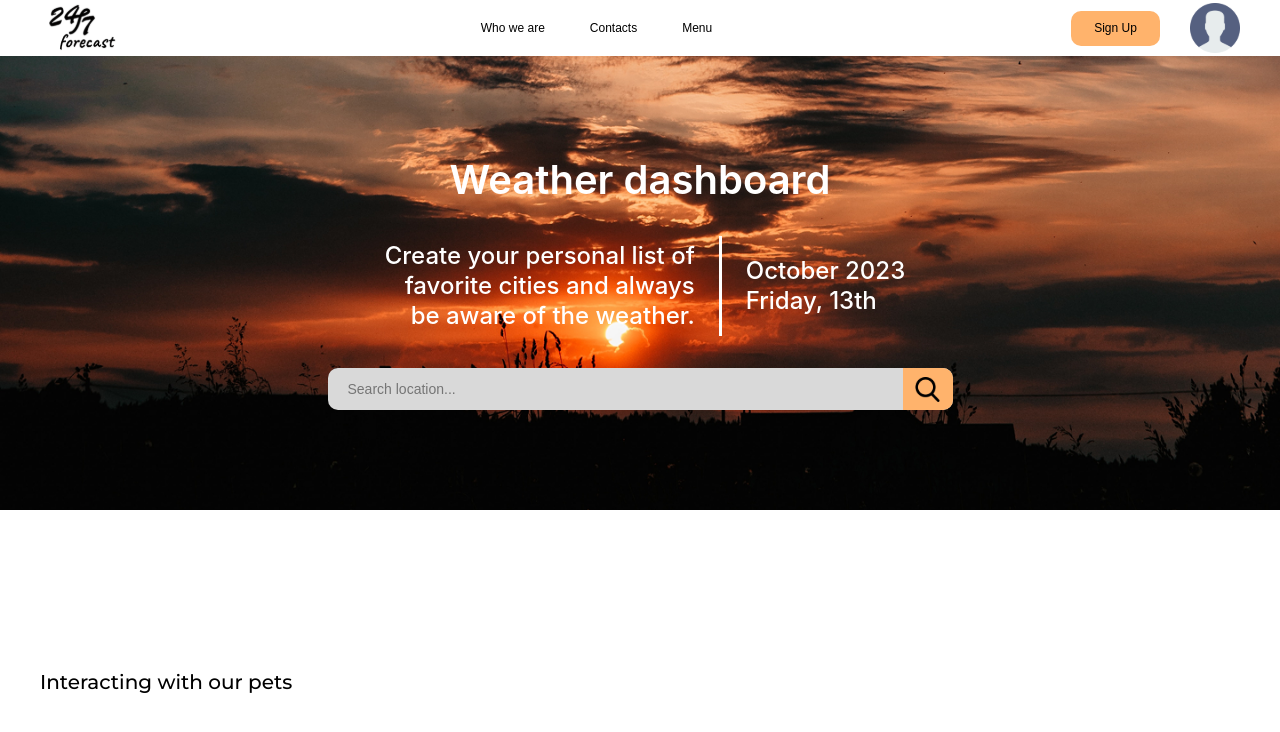
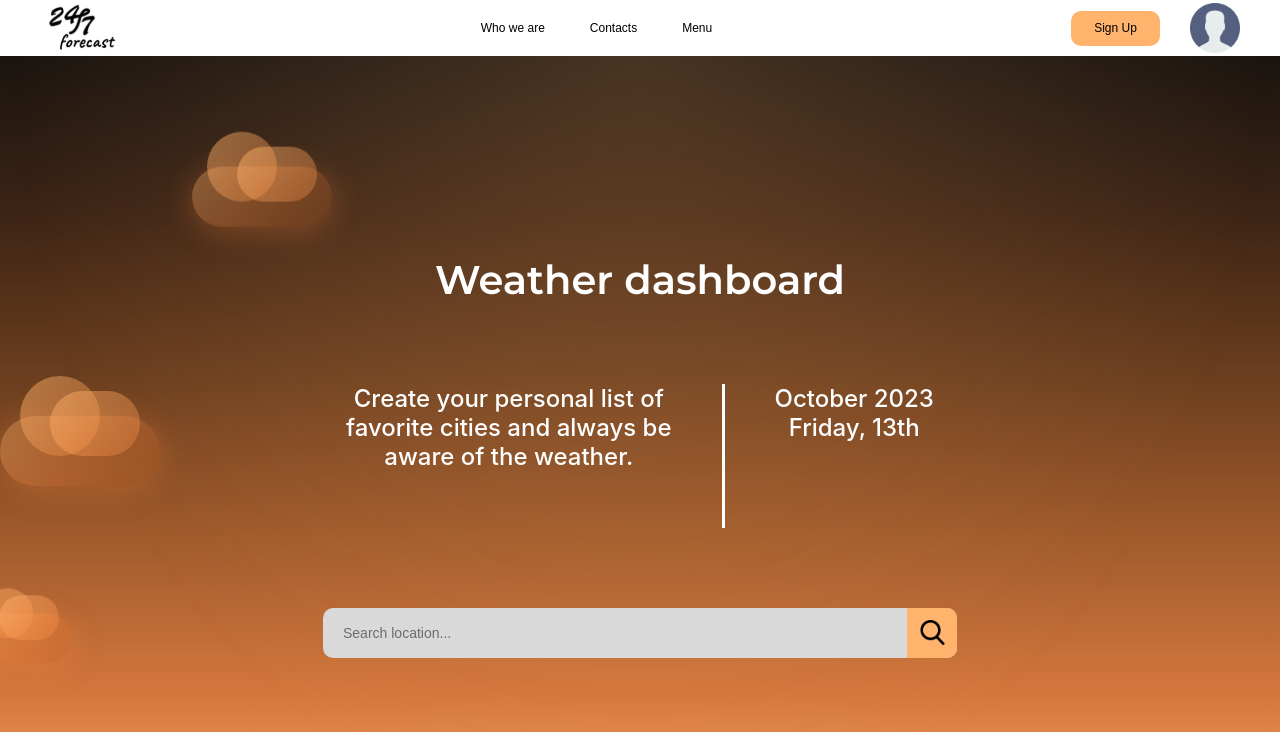
Before and after one commit to Sokolove-Olexii/weather-project, a React (Create React App) app: page / in a window 1280 px wide. Shown: the top 732 px of the page. Built offline with nearby package versions, Linux system fonts and the light colour scheme.

Commit message:
reconstructed Hero
added animation on background, need to fix logic

```diff
--- a/src/components/Hero/Hero.jsx
+++ b/src/components/Hero/Hero.jsx
@@ -18,14 +18,22 @@ export const Hero = ({ onSearch, handleKey }) => {
   };
   return (
     <section className={styles.Hero}>
+      <div className={styles.Hero_clouds}>
+        <div className={styles.Hero_cloud}></div>
+        <div className={styles.Hero_cloud}></div>
+        <div className={styles.Hero_cloud}></div>
+      </div>
       <Container>
         <div className={styles.Hero_contentWrapper}>
-          <h1 className={styles.Hero_title}>Weather dashboard</h1>
+          {/* <div className={styles.HeroTitlePosition}> */}
+          <h1 className={styles.HeroTitlePosition_title}>Weather dashboard</h1>
+          {/* </div> */}
           <div>
             <ul className={styles.HeroList}>
               <li className={styles.HeroList_li}>
-                Create your personal list of favorite cities and always be aware
-                of the weather.
+                Create your personal list of <br></br>
+                favorite cities and always be <br></br>
+                aware of the weather.
               </li>
               <li>
                 <div className={styles.HeroList_line}></div>
--- a/src/components/Hero/Hero.module.scss
+++ b/src/components/Hero/Hero.module.scss
@@ -1,67 +1,344 @@
 .Hero {
-  background-image: url("../../images/Hero-background.png");
-  background-size: cover;
-  background-position: center;
+  position: relative;
+  background: linear-gradient(
+    180deg,
+    #1a1410 0%,
+    #3d2415 20%,
+    #6b3e1e 40%,
+    #a05a2c 60%,
+    #d4773d 80%,
+    #ffb36c 100%
+  );
   padding: 100px 0;
   width: 100%;
-  box-sizing: border-box;
+  min-height: 100vh;
   color: white;
+  display: flex;
+  align-items: center;
+  overflow: hidden;
+
+  @media screen and (max-width: 768px) {
+    padding: 60px 0;
   }
 
-.Hero_contentWrapper {
+  @media screen and (max-width: 480px) {
+    padding: 40px 0;
+  }
+
+  &_contentWrapper {
     display: flex;
     flex-direction: column;
+    text-align: center;
     align-items: center;
-  gap: 32px;
+    width: 100%;
   }
 
-.Hero_title {
+  &_clouds {
+    position: absolute;
+    top: 0;
+    left: 0;
+    width: 100%;
+    height: 100%;
+    z-index: 0;
+  }
+
+  &_cloud {
+    position: absolute;
+    background: linear-gradient(
+      135deg,
+      rgba(255, 179, 108, 0.4) 0%,
+      rgba(255, 140, 66, 0.3) 50%,
+      rgba(209, 97, 28, 0.2) 100%
+    );
+    border-radius: 100px;
+    backdrop-filter: blur(2px);
+    box-shadow: 0 5px 30px rgba(255, 140, 66, 0.3);
+
+    &::before,
+    &::after {
+      content: "";
+      position: absolute;
+      background: linear-gradient(
+        135deg,
+        rgba(255, 179, 108, 0.5) 0%,
+        rgba(255, 140, 66, 0.3) 100%
+      );
+      border-radius: 100px;
+    }
+
+    &:nth-child(1) {
+      width: 140px;
+      height: 60px;
+      top: 15%;
+      animation: float1 25s infinite linear;
+
+      &::before {
+        width: 70px;
+        height: 70px;
+        top: -35px;
+        left: 15px;
+      }
+
+      &::after {
+        width: 80px;
+        height: 55px;
+        top: -20px;
+        right: 15px;
+      }
+    }
+
+    &:nth-child(2) {
+      width: 160px;
+      height: 70px;
+      top: 45%;
+      animation: float2 30s infinite linear 8s;
+
+      &::before {
+        width: 80px;
+        height: 80px;
+        top: -40px;
+        left: 20px;
+      }
+
+      &::after {
+        width: 90px;
+        height: 65px;
+        top: -25px;
+        right: 20px;
+      }
+    }
+
+    &:nth-child(3) {
+      width: 100px;
+      height: 50px;
+      top: 70%;
+      animation: float3 20s infinite linear 4s;
+
+      &::before {
+        width: 50px;
+        height: 50px;
+        top: -25px;
+        left: 12px;
+      }
+
+      &::after {
+        width: 60px;
+        height: 45px;
+        top: -18px;
+        right: 12px;
+      }
+    }
+
+    &:nth-child(4) {
+      width: 120px;
+      height: 55px;
+      top: 30%;
+      animation: float1 28s infinite linear 12s;
+
+      &::before {
+        width: 60px;
+        height: 60px;
+        top: -30px;
+        left: 18px;
+      }
+
+      &::after {
+        width: 70px;
+        height: 50px;
+        top: -22px;
+        right: 18px;
+      }
+    }
+
+    &:nth-child(5) {
+      width: 90px;
+      height: 45px;
+      top: 60%;
+      animation: float2 22s infinite linear 16s;
+
+      &::before {
+        width: 45px;
+        height: 45px;
+        top: -22px;
+        left: 10px;
+      }
+
+      &::after {
+        width: 55px;
+        height: 40px;
+        top: -16px;
+        right: 10px;
+      }
+    }
+  }
+
+  @keyframes float1 {
+    from {
+      left: -200px;
+      transform: translateY(0);
+    }
+    50% {
+      transform: translateY(-20px);
+    }
+    to {
+      left: calc(100% + 200px);
+      transform: translateY(0);
+    }
+  }
+
+  @keyframes float2 {
+    from {
+      left: -250px;
+      transform: translateY(0);
+    }
+    50% {
+      transform: translateY(15px);
+    }
+    to {
+      left: calc(100% + 250px);
+      transform: translateY(0);
+    }
+  }
+
+  @keyframes float3 {
+    from {
+      left: -180px;
+      transform: translateY(0);
+    }
+    50% {
+      transform: translateY(-15px);
+    }
+    to {
+      left: calc(100% + 180px);
+      transform: translateY(0);
+    }
+  }
+
+  &::after {
+    content: "";
+    position: absolute;
+    top: 0;
+    left: 0;
+    width: 100%;
+    height: 100%;
+    background: radial-gradient(
+      ellipse at center top,
+      rgba(255, 179, 108, 0.2) 0%,
+      transparent 70%
+    );
+    z-index: 0;
+    pointer-events: none;
+  }
+
+  &_contentWrapper {
+    position: relative;
+    z-index: 2;
+    display: flex;
+    flex-direction: column;
+    text-align: center;
+    align-items: center;
+    width: 100%;
+  }
+}
+
+.HeroTitlePosition {
+  display: flex;
+  justify-content: center;
+  width: 100%;
+
+  &_title {
+    margin-bottom: 80px;
     color: rgba(255, 255, 255, 1);
+    font-family: "Montserrat", sans-serif;
     font-size: 40px;
     font-weight: 600;
-  line-height: 1.2;
+    line-height: 49px;
+
+    @media screen and (max-width: 768px) {
+      margin-bottom: 40px;
+      font-size: 20px;
+      line-height: 24px;
+    }
+
+    @media screen and (max-width: 480px) {
+      margin-bottom: 20px;
+      font-size: 14px;
+      line-height: 17px;
+    }
+  }
 }
 
 .HeroList {
   display: flex;
-  align-items: center;
-  gap: 24px;
-  list-style: none;
-  padding: 0;
-  margin: 0;
+  margin-bottom: 80px;
+  gap: 50px;
+  flex-shrink: 0;
+
+  @media screen and (max-width: 768px) {
+    margin-bottom: 64px;
+    gap: 35px;
+  }
+
+  @media screen and (max-width: 480px) {
+    margin-bottom: 40px;
+    gap: 20px;
+  }
 
   &_li {
     color: rgba(255, 255, 255, 1);
     font-size: 24px;
     font-weight: 500;
-    line-height: 1.25;
+    line-height: 29px;
+    flex-shrink: 0;
 
-    &:first-child {
-      max-width: 320px;
-      text-align: right;
+    @media screen and (max-width: 768px) {
+      font-size: 14px;
+      line-height: 17px;
     }
 
-    &:last-child {
-      text-align: left;
+    @media screen and (max-width: 480px) {
+      font-size: 10px;
+      line-height: 12px;
     }
   }
 
   &_line {
     width: 3px;
-    height: 100px;
+    height: 144px;
     background-color: rgba(255, 255, 255, 1);
+    flex-shrink: 0;
+
+    @media screen and (max-width: 768px) {
+      height: 110px;
+    }
+
+    @media screen and (max-width: 480px) {
+      height: 80px;
+    }
   }
 }
 
 .HeroSearch {
   position: relative;
+  max-width: 634px;
   width: 100%;
-  max-width: 625px;
+  height: 50px;
+  flex-shrink: 0;
+  flex-grow: 0;
+
+  @media screen and (max-width: 768px) {
+    max-width: 402px;
+    height: 27px;
+  }
+
+  @media screen and (max-width: 480px) {
+    max-width: 174px;
+    height: 15px;
+  }
 
   &_input {
     width: 100%;
-    height: 42px;
-    // color: rgba(135, 135, 135, 1);
+    height: 100%;
     color: rgba(0, 0, 0, 1);
     font-size: 14px;
     font-weight: 500;
@@ -69,18 +346,39 @@
     background: rgba(217, 217, 217, 1);
     border: none;
     box-sizing: border-box;
-    padding: 0 50px 0 20px;
+    padding: 0 60px 0 20px;
     transition: box-shadow 0.35s;
+    outline: none;
+    display: block;
+
+    &::placeholder {
+      color: rgba(0, 0, 0, 0.5);
+    }
+
     &:focus {
       box-shadow: 0 0 0.3em 0.3em rgba(135, 135, 135, 1);
     }
+
+    @media screen and (max-width: 768px) {
+      font-size: 10px;
+      padding: 0 35px 0 12px;
+      border-radius: 6px;
     }
+
+    @media screen and (max-width: 480px) {
+      font-size: 6px;
+      padding: 0 20px 0 8px;
+      border-radius: 4px;
+    }
+  }
+
   &_button {
     position: absolute;
     right: 0;
     top: 0;
     height: 100%;
     width: 50px;
+    min-width: 50px;
     border: none;
     border-radius: 0px 10px 10px 0px;
     background: rgba(255, 179, 108, 1);
@@ -88,10 +386,50 @@
     display: flex;
     align-items: center;
     justify-content: center;
+    transition: background-color 0.3s;
+    flex-shrink: 0;
+    user-select: none;
+    &:hover {
+      background-color: rgba(255, 165, 80, 1);
+    }
+
+    &:active {
+      transform: scale(0.95);
+    }
+
+    @media screen and (max-width: 768px) {
+      width: 29px;
+      min-width: 29px;
+      border-radius: 0px 6px 6px 0px;
+    }
+
+    @media screen and (max-width: 480px) {
+      width: 16px;
+      min-width: 16px;
+      border-radius: 0px 4px 4px 0px;
+    }
   }
 
   &_icon {
     width: 25px;
     height: 25px;
+    min-width: 25px;
+    min-height: 25px;
+    flex-shrink: 0;
+    display: block;
+    user-select: none;
+    @media screen and (max-width: 768px) {
+      width: 16px;
+      height: 16px;
+      min-width: 16px;
+      min-height: 16px;
+    }
+
+    @media screen and (max-width: 480px) {
+      width: 9px;
+      height: 9px;
+      min-width: 9px;
+      min-height: 9px;
     }
   }
+}
```
Lines whose indentation alone changed are shown as unchanged.
